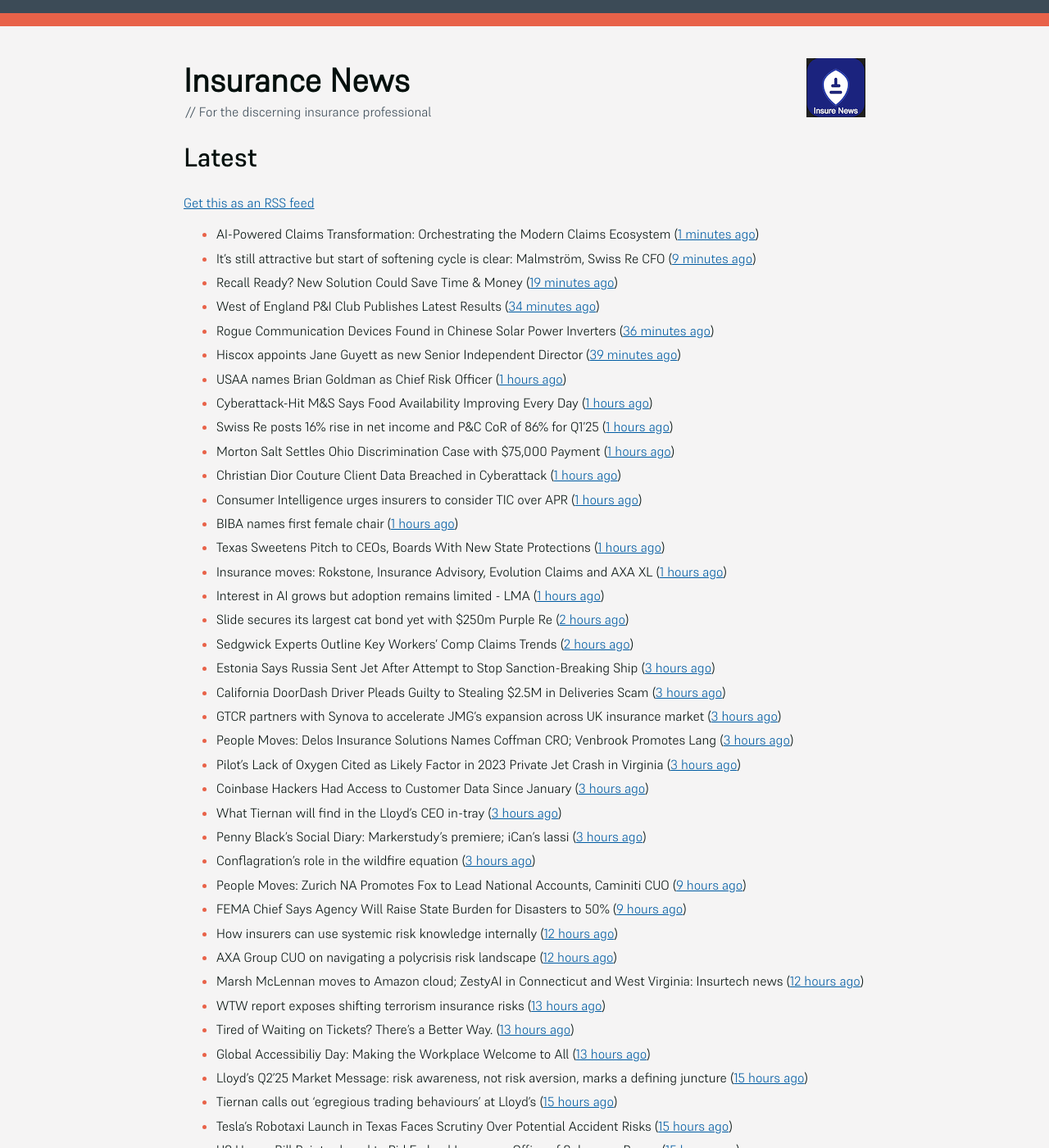
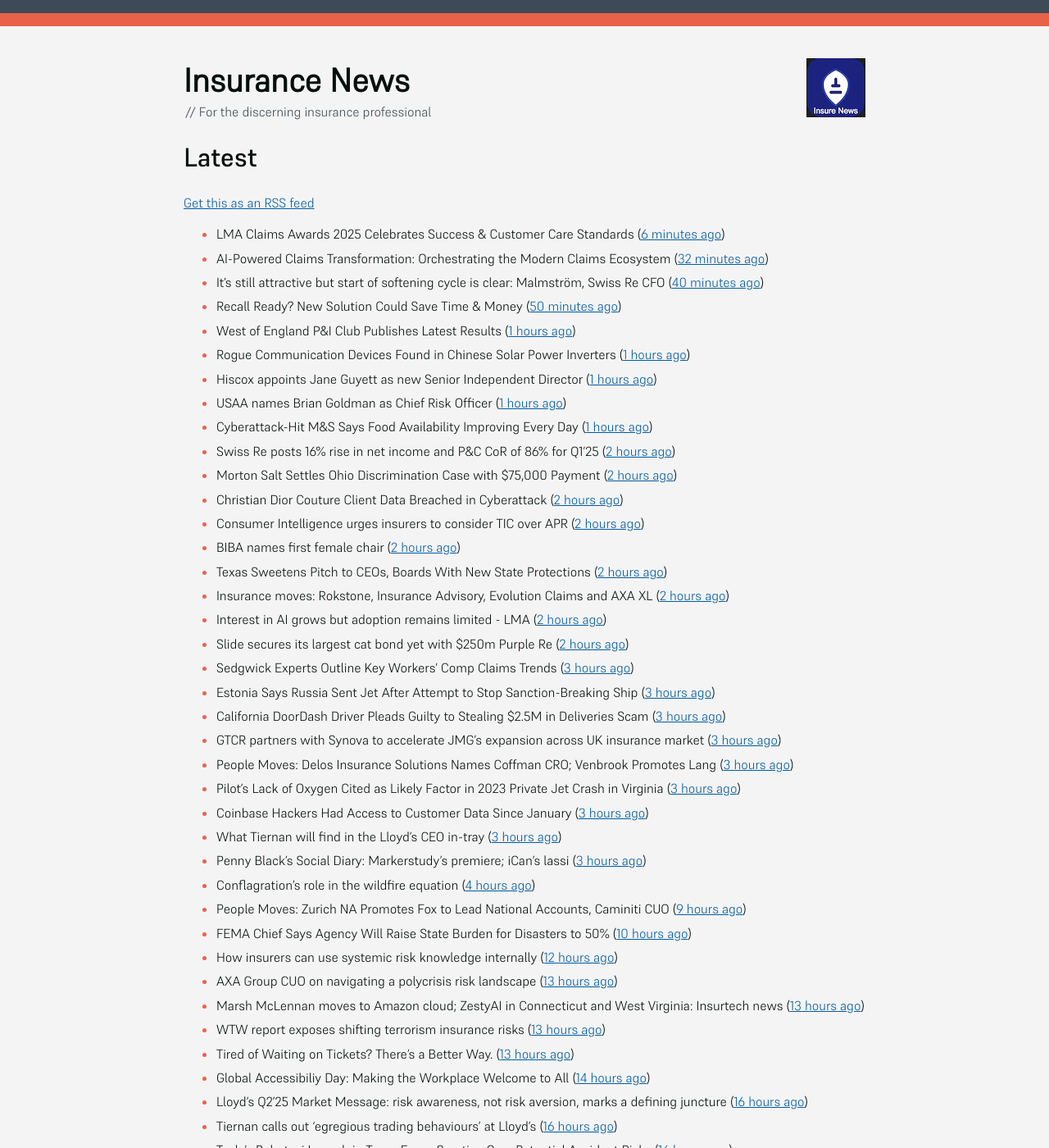
Before and after one commit to mat-0/feeds.thechels.uk, a Jekyll site: the page built from index.md, in a window 1280 px wide and 1400 px high. Shown: the whole window at 82% size. Built offline with Jekyll 4.4.1, drawn with Linux system fonts in a browser that asks for light colours; some of the changed text lies outside the part shown.

Commit message:
New Feed

```diff
--- a/index.md
+++ b/index.md
@@ -8,24 +8,25 @@ description: Latest Updates
 [Get this as an RSS feed](/feed.rss)
 
 <!-- news_marker starts -->
-- AI-Powered Claims Transformation: Orchestrating the Modern Claims Ecosystem ([1 minutes ago](https://insurance-edge.net/2025/05/16/ai-powered-claims-transformation-orchestrating-the-modern-claims-ecosystem/))
-- It’s still attractive but start of softening cycle is clear: Malmström, Swiss Re CFO ([9 minutes ago](https://www.reinsurancene.ws/its-still-attractive-but-start-of-softening-cycle-is-clear-malmstrom-swiss-re-cfo/))
-- Recall Ready? New Solution Could Save Time & Money ([19 minutes ago](https://insurance-edge.net/2025/05/16/recall-ready-new-solution-could-save-time-money/))
-- West of England P&I Club Publishes Latest Results ([34 minutes ago](https://insurance-edge.net/2025/05/16/west-of-england-pi-club-publishes-latest-results/))
-- Rogue Communication Devices Found in Chinese Solar Power Inverters ([36 minutes ago](https://www.insurancejournal.com/news/international/2025/05/16/824006.htm))
-- Hiscox appoints Jane Guyett as new Senior Independent Director ([39 minutes ago](https://www.reinsurancene.ws/hiscox-appoints-jane-guyett-as-new-senior-independent-director/))
+- LMA Claims Awards 2025 Celebrates Success & Customer Care Standards ([6 minutes ago](https://insurance-edge.net/2025/05/16/lma-claims-awards-2025-celebrates-success-customer-care-standards/))
+- AI-Powered Claims Transformation: Orchestrating the Modern Claims Ecosystem ([32 minutes ago](https://insurance-edge.net/2025/05/16/ai-powered-claims-transformation-orchestrating-the-modern-claims-ecosystem/))
+- It’s still attractive but start of softening cycle is clear: Malmström, Swiss Re CFO ([40 minutes ago](https://www.reinsurancene.ws/its-still-attractive-but-start-of-softening-cycle-is-clear-malmstrom-swiss-re-cfo/))
+- Recall Ready? New Solution Could Save Time & Money ([50 minutes ago](https://insurance-edge.net/2025/05/16/recall-ready-new-solution-could-save-time-money/))
+- West of England P&I Club Publishes Latest Results ([1 hours ago](https://insurance-edge.net/2025/05/16/west-of-england-pi-club-publishes-latest-results/))
+- Rogue Communication Devices Found in Chinese Solar Power Inverters ([1 hours ago](https://www.insurancejournal.com/news/international/2025/05/16/824006.htm))
+- Hiscox appoints Jane Guyett as new Senior Independent Director ([1 hours ago](https://www.reinsurancene.ws/hiscox-appoints-jane-guyett-as-new-senior-independent-director/))
 - USAA names Brian Goldman as Chief Risk Officer ([1 hours ago](https://www.reinsurancene.ws/usaa-names-brian-goldman-as-chief-risk-officer/))
 - Cyberattack-Hit M&S Says Food Availability Improving Every Day ([1 hours ago](https://www.insurancejournal.com/news/international/2025/05/16/824002.htm))
-- Swiss Re posts 16% rise in net income and P&C CoR of 86% for Q1’25 ([1 hours ago](https://www.reinsurancene.ws/swiss-re-posts-16-rise-in-net-income-and-pc-cor-of-86-for-q125/))
-- Morton Salt Settles Ohio Discrimination Case with $75,000 Payment ([1 hours ago](https://www.insurancejournal.com/news/midwest/2025/05/16/823999.htm))
-- Christian Dior Couture Client Data Breached in Cyberattack ([1 hours ago](https://www.insurancejournal.com/news/national/2025/05/16/823975.htm))
-- Consumer Intelligence urges insurers to consider TIC over APR ([1 hours ago](https://www.insurancebusinessmag.com/uk/news/auto-motor/consumer-intelligence-urges-insurers-to-consider-tic-over-apr-535940.aspx))
-- BIBA names first female chair ([1 hours ago](https://www.insurancebusinessmag.com/uk/news/breaking-news/biba-names-first-female-chair-535939.aspx))
-- Texas Sweetens Pitch to CEOs, Boards With New State Protections ([1 hours ago](https://www.insurancejournal.com/news/southcentral/2025/05/16/823995.htm))
-- Insurance moves: Rokstone, Insurance Advisory, Evolution Claims and AXA XL ([1 hours ago](https://www.insurancebusinessmag.com/uk/news/breaking-news/insurance-moves-rokstone-insurance-advisory-evolution-claims-and-axa-xl-535937.aspx))
-- Interest in AI grows but adoption remains limited - LMA ([1 hours ago](https://www.insurancebusinessmag.com/uk/news/technology/interest-in-ai-grows-but-adoption-remains-limited--lma-535936.aspx))
+- Swiss Re posts 16% rise in net income and P&C CoR of 86% for Q1’25 ([2 hours ago](https://www.reinsurancene.ws/swiss-re-posts-16-rise-in-net-income-and-pc-cor-of-86-for-q125/))
+- Morton Salt Settles Ohio Discrimination Case with $75,000 Payment ([2 hours ago](https://www.insurancejournal.com/news/midwest/2025/05/16/823999.htm))
+- Christian Dior Couture Client Data Breached in Cyberattack ([2 hours ago](https://www.insurancejournal.com/news/national/2025/05/16/823975.htm))
+- Consumer Intelligence urges insurers to consider TIC over APR ([2 hours ago](https://www.insurancebusinessmag.com/uk/news/auto-motor/consumer-intelligence-urges-insurers-to-consider-tic-over-apr-535940.aspx))
+- BIBA names first female chair ([2 hours ago](https://www.insurancebusinessmag.com/uk/news/breaking-news/biba-names-first-female-chair-535939.aspx))
+- Texas Sweetens Pitch to CEOs, Boards With New State Protections ([2 hours ago](https://www.insurancejournal.com/news/southcentral/2025/05/16/823995.htm))
+- Insurance moves: Rokstone, Insurance Advisory, Evolution Claims and AXA XL ([2 hours ago](https://www.insurancebusinessmag.com/uk/news/breaking-news/insurance-moves-rokstone-insurance-advisory-evolution-claims-and-axa-xl-535937.aspx))
+- Interest in AI grows but adoption remains limited - LMA ([2 hours ago](https://www.insurancebusinessmag.com/uk/news/technology/interest-in-ai-grows-but-adoption-remains-limited--lma-535936.aspx))
 - Slide secures its largest cat bond yet with $250m Purple Re ([2 hours ago](https://www.reinsurancene.ws/slide-secures-its-largest-cat-bond-yet-with-250m-purple-re/))
-- Sedgwick Experts Outline Key Workers’ Comp Claims Trends ([2 hours ago](https://www.insurancejournal.com/news/national/2025/05/16/823936.htm))
+- Sedgwick Experts Outline Key Workers’ Comp Claims Trends ([3 hours ago](https://www.insurancejournal.com/news/national/2025/05/16/823936.htm))
 - Estonia Says Russia Sent Jet After Attempt to Stop Sanction-Breaking Ship ([3 hours ago](https://www.insurancejournal.com/news/international/2025/05/16/823959.htm))
 - California DoorDash Driver Pleads Guilty to Stealing $2.5M in Deliveries Scam ([3 hours ago](https://www.insurancejournal.com/news/west/2025/05/16/823989.htm))
 - GTCR partners with Synova to accelerate JMG’s expansion across UK insurance market ([3 hours ago](https://www.reinsurancene.ws/gtcr-partners-with-synova-to-accelerate-jmgs-expansion-across-uk-insurance-market/))
@@ -34,45 +35,44 @@ description: Latest Updates
 - Coinbase Hackers Had Access to Customer Data Since January ([3 hours ago](https://www.insurancejournal.com/news/national/2025/05/16/823970.htm))
 - What Tiernan will find in the Lloyd's CEO in-tray ([3 hours ago](https://www.postonline.co.uk/lloydslondon/7957720/what-tiernan-will-find-in-the-lloyds-ceo-in-tray))
 - Penny Black’s Social Diary: Markerstudy’s premiere; iCan’s lassi ([3 hours ago](https://www.postonline.co.uk/people/7957568/penny-blacks-social-diary-markerstudys-premiere-icans-lassi))
-- Conflagration’s role in the wildfire equation ([3 hours ago](https://www.insurancejournal.com/blogs/cotality/2025/05/16/823947.htm))
+- Conflagration’s role in the wildfire equation ([4 hours ago](https://www.insurancejournal.com/blogs/cotality/2025/05/16/823947.htm))
 - People Moves: Zurich NA Promotes Fox to Lead National Accounts, Caminiti CUO ([9 hours ago](https://www.insurancejournal.com/news/national/2025/05/15/823985.htm))
-- FEMA Chief Says Agency Will Raise State Burden for Disasters to 50% ([9 hours ago](https://www.insurancejournal.com/news/national/2025/05/15/823980.htm))
+- FEMA Chief Says Agency Will Raise State Burden for Disasters to 50% ([10 hours ago](https://www.insurancejournal.com/news/national/2025/05/15/823980.htm))
 - How insurers can use systemic risk knowledge internally ([12 hours ago](https://www.dig-in.com/opinion/how-insurers-can-use-systemic-risk-knowledge-internally))
-- AXA Group CUO on navigating a polycrisis risk landscape ([12 hours ago](https://www.insurancebusinessmag.com/uk/news/breaking-news/axa-group-cuo-on-navigating-a-polycrisis-risk-landscape-535921.aspx))
-- Marsh McLennan moves to Amazon cloud; ZestyAI in Connecticut and West Virginia: Insurtech news ([12 hours ago](https://www.dig-in.com/news/marsh-mclennan-to-amazon-cloud-zestyai-and-insurtech-news))
+- AXA Group CUO on navigating a polycrisis risk landscape ([13 hours ago](https://www.insurancebusinessmag.com/uk/news/breaking-news/axa-group-cuo-on-navigating-a-polycrisis-risk-landscape-535921.aspx))
+- Marsh McLennan moves to Amazon cloud; ZestyAI in Connecticut and West Virginia: Insurtech news ([13 hours ago](https://www.dig-in.com/news/marsh-mclennan-to-amazon-cloud-zestyai-and-insurtech-news))
 - WTW report exposes shifting terrorism insurance risks ([13 hours ago](https://www.insurancebusinessmag.com/uk/news/breaking-news/wtw-report-exposes-shifting-terrorism-insurance-risks-535909.aspx))
 - Tired of Waiting on Tickets? There’s a Better Way. ([13 hours ago](https://www.insurancejournal.com/blogs/expert-insured/2025/05/15/823954.htm))
-- Global Accessibiliy Day: Making the Workplace Welcome to All ([13 hours ago](https://insurance-edge.net/2025/05/15/global-accessibiliy-day-making-the-workplace-welcome-to-all/))
-- Lloyd’s Q2’25 Market Message: risk awareness, not risk aversion, marks a defining juncture ([15 hours ago](https://www.reinsurancene.ws/lloyds-q225-market-message-risk-awareness-not-risk-aversion-marks-a-defining-juncture/))
-- Tiernan calls out ‘egregious trading behaviours’ at Lloyd’s ([15 hours ago](https://www.postonline.co.uk/lloydslondon/7957765/tiernan-calls-out-egregious-trading-behaviours-at-lloyds))
-- Tesla’s Robotaxi Launch in Texas Faces Scrutiny Over Potential Accident Risks ([15 hours ago](https://www.insurancejournal.com/news/southcentral/2025/05/15/823930.htm))
-- US House Bill Reintroduced to Rid Federal Insurance Office of Subpoena Power ([15 hours ago](https://www.insurancejournal.com/news/national/2025/05/15/823897.htm))
-- Sweltering Heat Wave Hits U.S. from Dakotas to Texas ([15 hours ago](https://www.insurancejournal.com/news/southcentral/2025/05/15/823927.htm))
+- Global Accessibiliy Day: Making the Workplace Welcome to All ([14 hours ago](https://insurance-edge.net/2025/05/15/global-accessibiliy-day-making-the-workplace-welcome-to-all/))
+- Lloyd’s Q2’25 Market Message: risk awareness, not risk aversion, marks a defining juncture ([16 hours ago](https://www.reinsurancene.ws/lloyds-q225-market-message-risk-awareness-not-risk-aversion-marks-a-defining-juncture/))
+- Tiernan calls out ‘egregious trading behaviours’ at Lloyd’s ([16 hours ago](https://www.postonline.co.uk/lloydslondon/7957765/tiernan-calls-out-egregious-trading-behaviours-at-lloyds))
+- Tesla’s Robotaxi Launch in Texas Faces Scrutiny Over Potential Accident Risks ([16 hours ago](https://www.insurancejournal.com/news/southcentral/2025/05/15/823930.htm))
+- US House Bill Reintroduced to Rid Federal Insurance Office of Subpoena Power ([16 hours ago](https://www.insurancejournal.com/news/national/2025/05/15/823897.htm))
+- Sweltering Heat Wave Hits U.S. from Dakotas to Texas ([16 hours ago](https://www.insurancejournal.com/news/southcentral/2025/05/15/823927.htm))
 - Coterie Relocating Headquarters to Appleton, Wisconsin ([16 hours ago](https://www.insurancejournal.com/news/midwest/2025/05/15/823924.htm))
 - Kin reports 35% revenue growth in Q1’25, California emerges as key market ([16 hours ago](https://www.reinsurancene.ws/kin-reports-35-revenue-growth-in-q125-california-emerges-as-key-market/))
 - Three Killed in Fiery Truck-Car Pileup on Georgia Interstate ([16 hours ago](https://www.insurancejournal.com/news/southeast/2025/05/15/823917.htm))
 - Brett Favre’s Defamation Suit Against State Auditor Can Move Forward, Court Says ([16 hours ago](https://www.insurancejournal.com/news/southeast/2025/05/15/823911.htm))
 - People Moves: Advocus Names Moore SVP of Illinois Operations ([16 hours ago](https://www.insurancejournal.com/news/midwest/2025/05/15/823905.htm))
-- Nationwide Partners with Kadance to Offer Genomics-Based Precision Health to Life Insurance Customers ([16 hours ago](https://www.insurtechinsights.com/nationwide-partners-with-kadance-to-offer-genomics-based-precision-health-to-life-insurance-customers/))
-- West’s 103.9% CoR for 24-25 FY impacted by elevated IG Pool claims ([16 hours ago](https://www.reinsurancene.ws/wests-103-9-cor-for-24-25-fy-impacted-by-elevated-ig-pool-claims/))
-- People Moves: CRC Names New Underwriting Leaders and Senior VP ([16 hours ago](https://www.insurancejournal.com/news/southeast/2025/05/15/823894.htm))
+- Nationwide Partners with Kadance to Offer Genomics-Based Precision Health to Life Insurance Customers ([17 hours ago](https://www.insurtechinsights.com/nationwide-partners-with-kadance-to-offer-genomics-based-precision-health-to-life-insurance-customers/))
+- West’s 103.9% CoR for 24-25 FY impacted by elevated IG Pool claims ([17 hours ago](https://www.reinsurancene.ws/wests-103-9-cor-for-24-25-fy-impacted-by-elevated-ig-pool-claims/))
+- People Moves: CRC Names New Underwriting Leaders and Senior VP ([17 hours ago](https://www.insurancejournal.com/news/southeast/2025/05/15/823894.htm))
 - AM Best supports EU nat cat insurance proposal but stresses need for greater clarity ([17 hours ago](https://www.reinsurancene.ws/am-best-supports-eu-nat-cat-insurance-proposal-but-stresses-need-for-greater-clarity/))
 - People Moves: AIG Taps Colombo From Swiss Re as CEO, Latin America and Caribbean; Willis Names Former Allianz Exec Vosloh as Head of Cyber for EMEA ([17 hours ago](https://www.insurancejournal.com/news/international/2025/05/15/823886.htm))
 - Slide Secures $250M Cat Bond as Hurricane Season Looms ([17 hours ago](https://www.insurancejournal.com/news/southeast/2025/05/15/823884.htm))
-- Africa startups to seek new backers ([17 hours ago](https://www.dig-in.com/articles/africa-startups-to-seek-new-backers))
-- Comparison Creator Teams Up With Go.Compare ([18 hours ago](https://insurance-edge.net/2025/05/15/comparison-creator-teams-up-with-go-compare/))
+- Africa startups to seek new backers ([18 hours ago](https://www.dig-in.com/articles/africa-startups-to-seek-new-backers))
+- Comparison Creator Teams Up With Go.Compare ([19 hours ago](https://insurance-edge.net/2025/05/15/comparison-creator-teams-up-with-go-compare/))
 - Using technology to mitigate common household risks ([19 hours ago](https://www.dig-in.com/podcast/using-technology-to-mitigate-common-household-risks))
-- ZestyAI Gets The Green Light From Connecticut Insurance Dept ([19 hours ago](https://insurance-edge.net/2025/05/15/zestyai-gets-the-green-light-from-connecticut-insurance-dept/))
 - Tinubu Secures $45 Million to Accelerate Global Leadership in Specialty Insurance SaaS ([21 hours ago](https://www.insurtechinsights.com/tinubu-secures-45-million-to-accelerate-global-leadership-in-specialty-insurance-saas/))
-- Navigating the unexpected: Expert tips for effective claims management and swift recovery ([21 hours ago](https://www.insurancebusinessmag.com/uk/news/property-insurance/navigating-the-unexpected-expert-tips-for-effective-claims-management-and-swift-recovery-535498.aspx))
-- TIMBY Specialty Insurance Solutions Launches Warehouse Legal Liability Coverage to Expand Inland Marine Portfolio ([21 hours ago](https://www.insurtechinsights.com/timby-specialty-insurance-solutions-launches-warehouse-legal-liability-coverage-to-expand-inland-marine-portfolio/))
+- Navigating the unexpected: Expert tips for effective claims management and swift recovery ([22 hours ago](https://www.insurancebusinessmag.com/uk/news/property-insurance/navigating-the-unexpected-expert-tips-for-effective-claims-management-and-swift-recovery-535498.aspx))
+- TIMBY Specialty Insurance Solutions Launches Warehouse Legal Liability Coverage to Expand Inland Marine Portfolio ([22 hours ago](https://www.insurtechinsights.com/timby-specialty-insurance-solutions-launches-warehouse-legal-liability-coverage-to-expand-inland-marine-portfolio/))
 - Broking stalwart on how the market has evolved ([22 hours ago](https://www.insurancebusinessmag.com/uk/news/breaking-news/broking-stalwart-on-how-the-market-has-evolved-535809.aspx))
 - FERMA's Foresight Committee calls for a shift to long-term risk strategies ([22 hours ago](https://www.insurancebusinessmag.com/uk/news/non-profits/fermas-foresight-committee-calls-for-a-shift-to-longterm-risk-strategies-535808.aspx))
 - Allianz sees strong start to 2025, reaffirms full-year outlook ([22 hours ago](https://www.insurancebusinessmag.com/uk/news/breaking-news/allianz-sees-strong-start-to-2025-reaffirms-fullyear-outlook-535802.aspx))
 - Talanx reports record-breaking start to the year amid high claims ([22 hours ago](https://www.insurancebusinessmag.com/uk/news/breaking-news/talanx-reports-recordbreaking-start-to-the-year-amid-high-claims-535796.aspx))
 - 'Poly-employment': Transparency in workplaces encouraged amid rise of secondary jobs ([22 hours ago](https://www.insurancebusinessmag.com/uk/news/breaking-news/polyemployment-transparency-in-workplaces-encouraged-amid-rise-of-secondary-jobs-535784.aspx))
-- ‘Don’t preach to us’, pleads Pen CEO ([22 hours ago](https://www.postonline.co.uk/broker/7957752/dont-preach-to-us-pleads-pen-ceo))
-- bolttech and Sumitomo Corporation Launch Strategic Joint Venture to Expand Embedded Protection Solutions in Asia ([22 hours ago](https://www.insurtechinsights.com/bolttech-and-sumitomo-corporation-launch-strategic-joint-venture-to-expand-embedded-protection-solutions-in-asia/))
+- ‘Don’t preach to us’, pleads Pen CEO ([23 hours ago](https://www.postonline.co.uk/broker/7957752/dont-preach-to-us-pleads-pen-ceo))
+- bolttech and Sumitomo Corporation Launch Strategic Joint Venture to Expand Embedded Protection Solutions in Asia ([23 hours ago](https://www.insurtechinsights.com/bolttech-and-sumitomo-corporation-launch-strategic-joint-venture-to-expand-embedded-protection-solutions-in-asia/))
 - Aviva sees broad-based growth in Q1 across segments ([23 hours ago](https://www.insurancebusinessmag.com/uk/news/breaking-news/aviva-sees-broadbased-growth-in-q1-across-segments-535781.aspx))
 - DLG deal ‘on course’ and not a distraction for Aviva ([1 days ago](https://www.postonline.co.uk/news/7957750/dlg-deal-on-course-and-not-a-distraction-for-aviva))
 - Q&A: Andy Hutchinson, Turvi ([1 days ago](https://www.postonline.co.uk/technology/7957394/qa-andy-hutchinson-turvi))
@@ -103,7 +103,7 @@ description: Latest Updates
 - Biba launches ‘Ben the Broker’ advert campaign ([1 days ago](https://www.postonline.co.uk/broker/7957742/biba-launches-ben-the-broker-advert-campaign))
 - CMA launches probe into Aviva’s takeover of Direct Line ([1 days ago](https://www.postonline.co.uk/regulation/7957748/cma-launches-probe-into-avivas-takeover-of-direct-line))
 - Bestow Secures $120 Million in Series D to Drive Life Insurance Tech Expansion ([1 days ago](https://www.insurtechinsights.com/bestow-secures-120-million-in-series-d-to-drive-life-insurance-tech-expansion/))
-- Thomas Carroll keeping door open to expansion and M&A ([1 days ago](https://www.postonline.co.uk/broker/7957710/thomas-carroll-keeping-door-open-to-expansion-and-ma))
+- Thomas Carroll keeping door open to expansion and M&A ([2 days ago](https://www.postonline.co.uk/broker/7957710/thomas-carroll-keeping-door-open-to-expansion-and-ma))
 - Why legacy tech is a key driver of M&A in insurance ([2 days ago](https://www.postonline.co.uk/technology/7957402/why-legacy-tech-is-a-key-driver-of-ma-in-insurance))
 - What is making waves in marine insurance ([2 days ago](https://www.postonline.co.uk/commercial/7957426/what-is-making-waves-in-marine-insurance))
 - Blog: Why digital transformation fails – and how insurers can flip the script ([2 days ago](https://www.postonline.co.uk/market-access/technology/7957641/blog-why-digital-transformation-fails-and-how-insurers-can-flip-the-script))
```
Also changed, not shown: other parts of index.md (+3 -3 lines).
